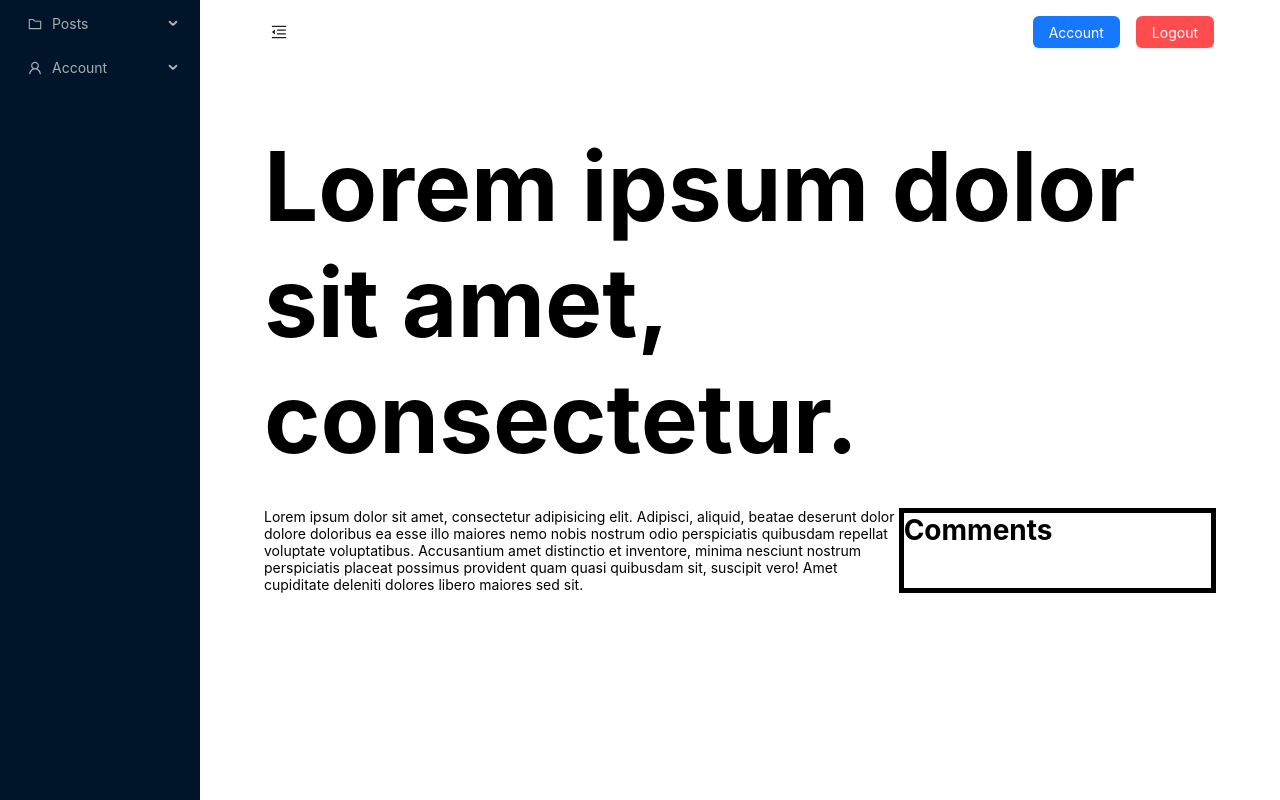
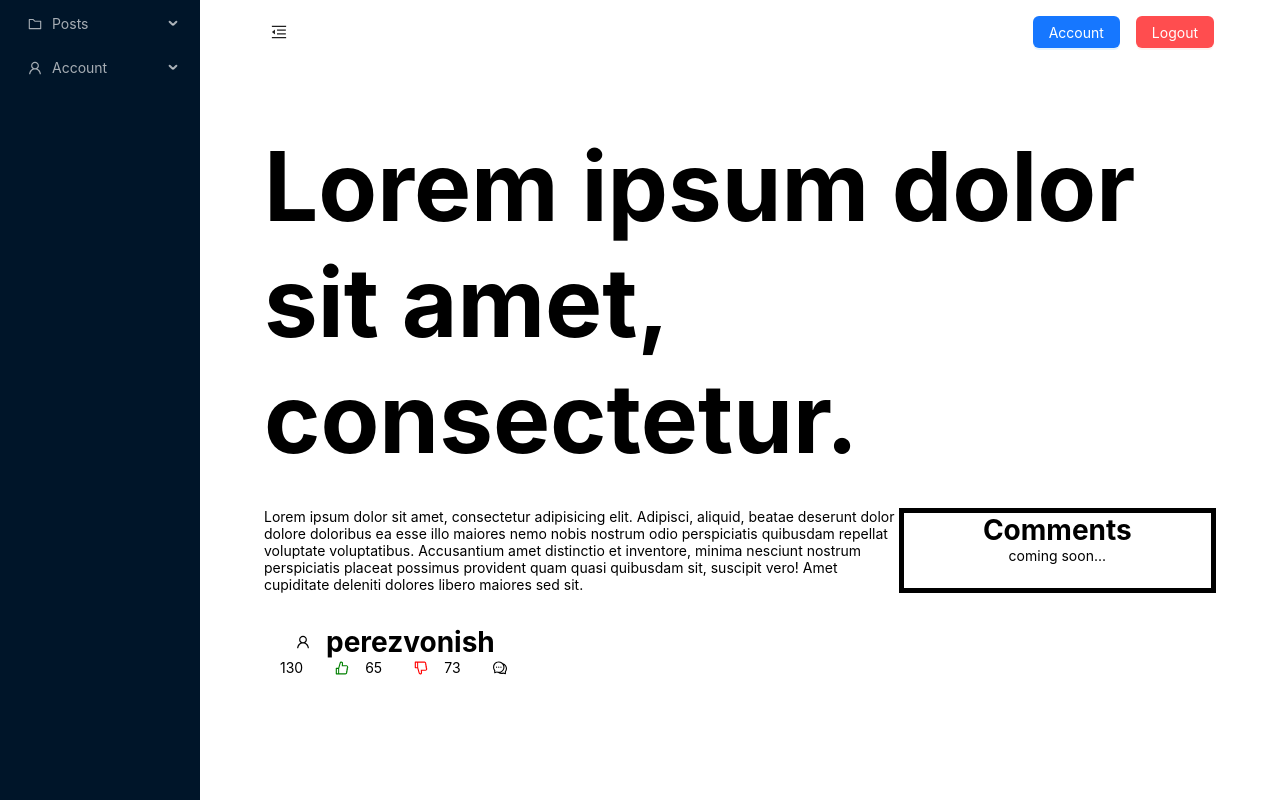
Before and after one commit to perezvonish/next-blog-frontend, a Next.js app: page /posts/1 in a window 1280 px wide. Shown: the top 800 px of the page. Built offline with nearby package versions, Linux system fonts and the light colour scheme.

Commit message:
feat: finished dev view post by id

```diff
--- a/src/app/posts/[id]/page.tsx
+++ b/src/app/posts/[id]/page.tsx
@@ -2,6 +2,8 @@
 import styles from "../../../styles/posts.module.css"
 import {Col, Divider, Row} from "antd";
 import {PostView} from "@/components/posts/PostView";
+import {CommentOutlined, DislikeOutlined, LikeOutlined, UserOutlined} from "@ant-design/icons";
+import React from "react";
 
 export default function ViewPost({params}) {
     return (
@@ -13,10 +15,35 @@ export default function ViewPost({params}) {
                 <Col span={16}>
                     <PostView />
                 </Col>
-                <Col span={8} style={{border: "5px solid black"}}>
+                <Col span={8} className={styles.viewPostComments}>
                     <h1>Comments</h1>
+                    <p>coming soon...</p>
                 </Col>
             </Row>
+            <div className={styles.viewPostInfo}>
+                <div className={styles.viewPostInfoBlock}>
+                    <UserOutlined />
+                    <h1>perezvonish</h1>
+                </div>
+
+                <div className={styles.postFooterInfo}>
+                    <div className={styles.viewPostInfoBlock}>
+                        <p>130</p>
+                        <LikeOutlined style={{color: "green"}}/>
+                    </div>
+                    <div className={styles.viewPostInfoBlock}>
+                        <p>65</p>
+                        <DislikeOutlined style={{color: "red"}}/>
+                    </div>
+                    <div className={styles.viewPostInfoBlock}>
+                        <p>73</p>
+                        <CommentOutlined />
+                    </div>
+                </div>
+            </div>
+
+
+
         </div>
     )
 }
--- a/src/styles/posts.module.css
+++ b/src/styles/posts.module.css
@@ -70,6 +70,27 @@
     font-size: 3rem;
 }
 
+.viewPostComments {
+    border: 5px solid black;
+    text-align: center;
+}
+
+.viewPostInfo {
+    display: flex;
+    flex-direction: column;
+    margin: 1rem 2rem;
+}
+
+.viewPostInfoBlock {
+    display: flex;
+    flex-direction: row;
+    align-items: center;
+}
+
+.viewPostInfoBlock.viewPostInfoBlock * {
+    margin-left: 1rem;
+}
+
 .viewPostRow {
     display: flex;
     flex-direction: row;
```
